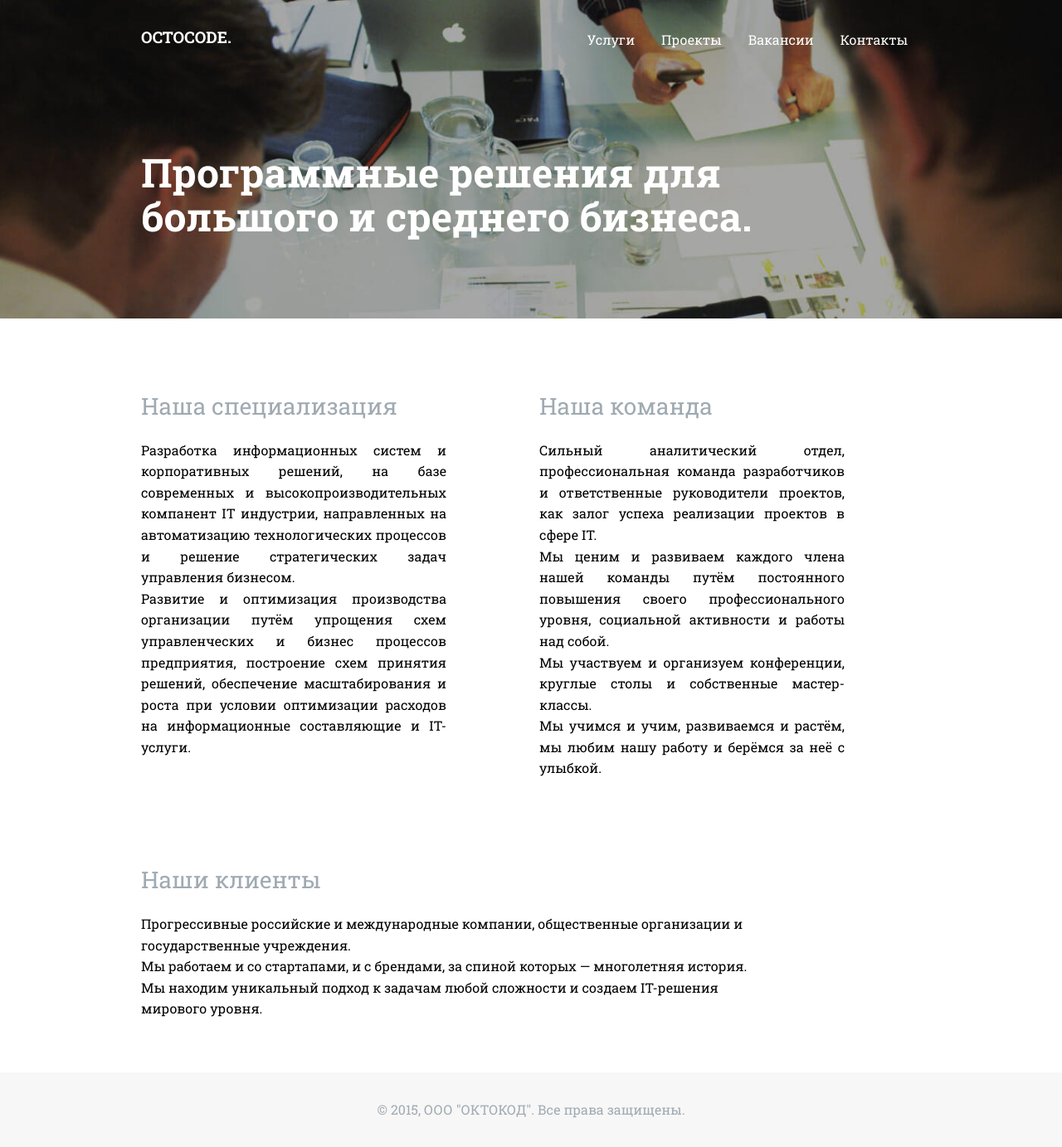
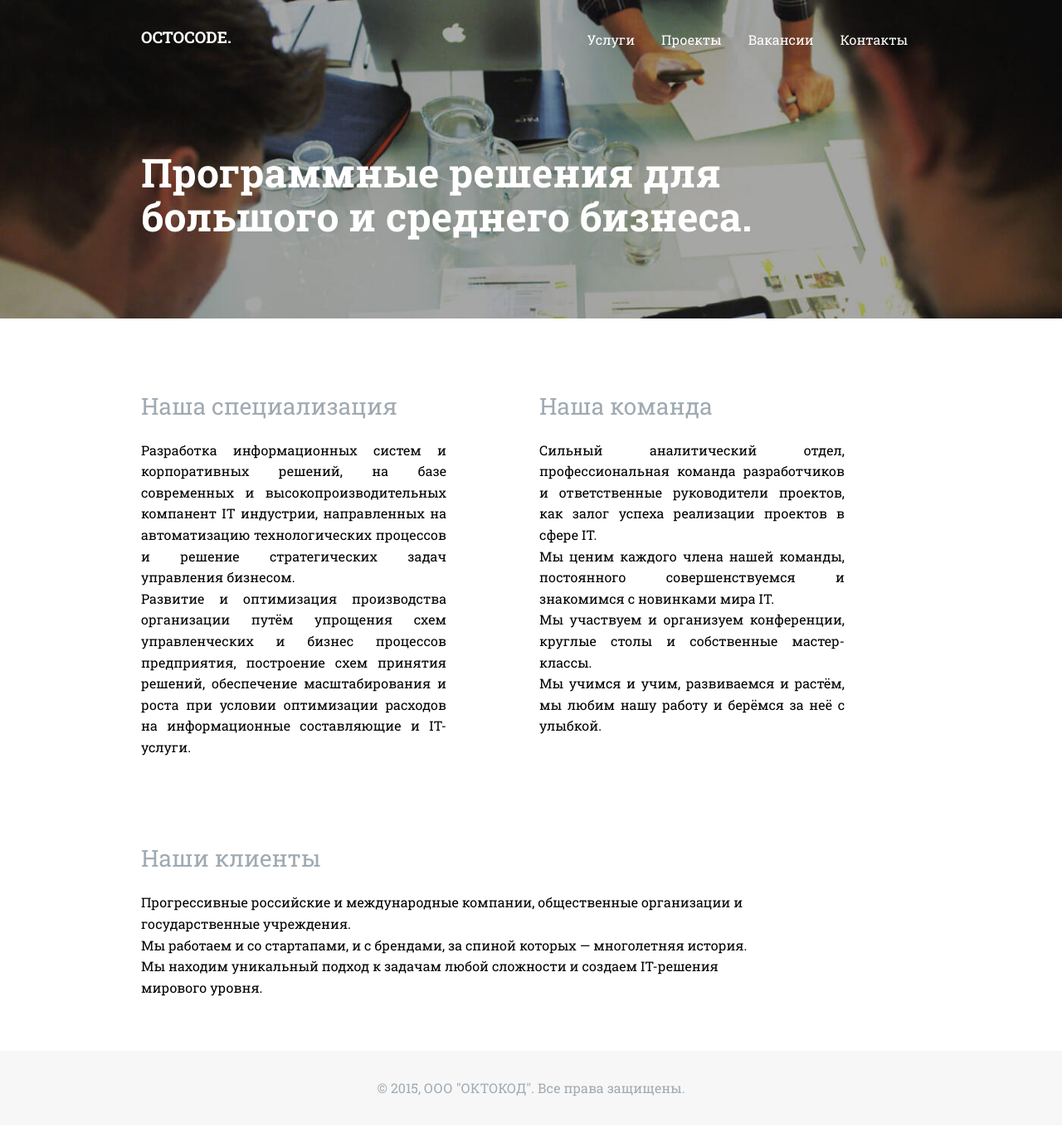
Before and after one commit to bizikov/octocode, a Jekyll site: the page built from index.html, in a window 1280 px wide. Shown: the whole page at 83% size. Built offline with Jekyll 4.4.1, drawn with Linux system fonts in a browser that asks for light colours; after the commit the page ends 1357 px from its top, so only the background shows below that.

Commit message:
Update index.html

```diff
--- a/index.html
+++ b/index.html
@@ -24,8 +24,7 @@ title: Программные решения для большого и сред
             <p align="justify">
             Сильный аналитический отдел, профессиональная команда разработчиков и ответственные руководители проектов,
             как залог успеха реализации проектов в сфере IT. <br/>
-            Мы ценим и развиваем каждого члена нашей команды путём постоянного повышения своего профессионального уровня,
-            социальной активности и работы над собой. <br/>
+            Мы ценим каждого члена нашей команды, постоянного совершенствуемся и знакомимся с новинками мира IT. <br/>
             Мы участвуем и организуем конференции, круглые столы и собственные мастер-классы. <br/>
             Мы учимся и учим, развиваемся и растём, мы любим нашу работу и берёмся за неё с улыбкой.
         </div>
```
